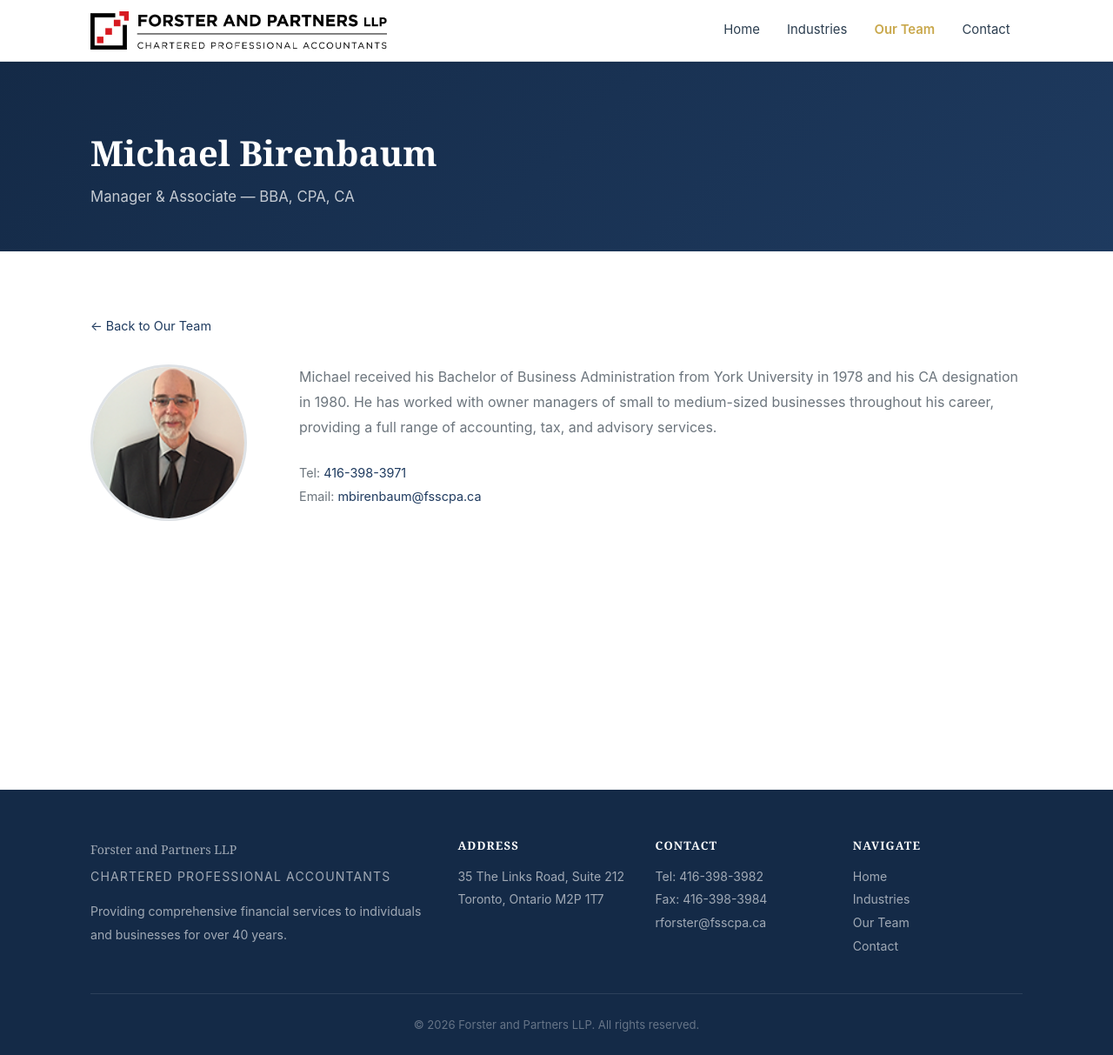
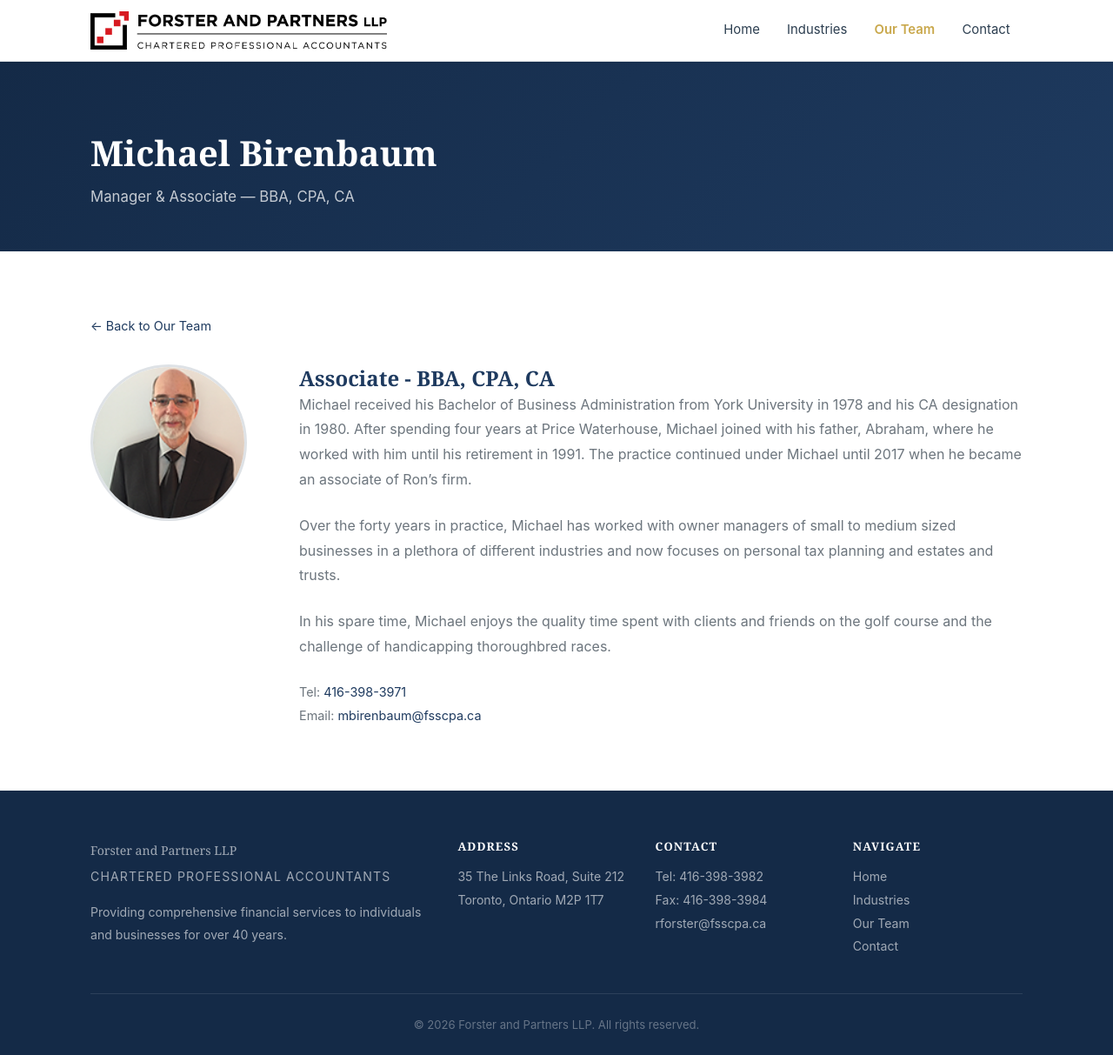
Before and after one commit to OliviaAn-dev/website, a Jekyll site: the page built from docs/team/michael-birenbaum.html, in a window 1280 px wide and 1213 px high. Shown: the whole window at 87% size. Built offline with Jekyll 4.4.1, drawn with Linux system fonts in a browser that asks for light colours.

Commit message:
add each team memeber description page

```diff
--- a/docs/team/michael-birenbaum.html
+++ b/docs/team/michael-birenbaum.html
@@ -19,7 +19,25 @@ permalink: /team/michael-birenbaum/
         <img src="{{ '/assets/images/michael_birenbaum.png' | relative_url }}" alt="Michael Birenbaum" class="profile-photo">
       </div>
       <div class="profile-body">
-        <p>Michael received his Bachelor of Business Administration from York University in 1978 and his CA designation in 1980. He has worked with owner managers of small to medium-sized businesses throughout his career, providing a full range of accounting, tax, and advisory services.</p>
+        <h1>Associate - BBA, CPA, CA</h1>
+        <p>
+          Michael received his Bachelor of Business Administration from York University in 1978 and
+          his CA designation in 1980.
+          After spending four years at Price Waterhouse, Michael joined with his father,
+          Abraham, where he worked with him until his retirement in 1991.
+          The practice continued under Michael until 2017 when he became an associate of Ron’s firm.
+        </p>
+        <p>
+           Over the forty years in practice,
+           Michael has worked with owner managers of small to medium sized businesses in
+           a plethora of different industries and
+           now focuses on personal tax planning and estates and trusts.
+        </p>
+        <p>
+          In his spare time, Michael enjoys the quality time spent with clients and
+          friends on the golf course and
+          the challenge of handicapping thoroughbred races.
+        </p>
         <div class="contact-details">
           <div>Tel: <a href="tel:4163983971">416-398-3971</a></div>
           <div>Email: <a href="mailto:mbirenbaum@fsscpa.ca">mbirenbaum@fsscpa.ca</a></div>
--- a/docs/team/olga-ananieva.html
+++ b/docs/team/olga-ananieva.html
@@ -19,7 +19,9 @@ permalink: /team/olga-ananieva/
         <img src="{{ '/assets/images/olga-ananieva.png' | relative_url }}" alt="Olga Ananieva" class="profile-photo">
       </div>
       <div class="profile-body">
-        <p>Olga Ananieva is a Partner at Forster and Partners LLP, bringing extensive expertise in accounting and taxation to a diverse client base. As a CPA, she provides a wide range of services to owner-managed businesses and individuals, with a focus on delivering personalized, results-driven solutions.</p>
+        <h1>Partner - CPA</h1>
+        <p>Olga joined the firm in January 2012 as a co-op student and became a full-time staff member in 2013. Her primary responsibilities are preparation of financial statements and tax returns, both corporate and personal. She also assists clients with payroll and remittance requirements and handles audits of many of the firm’s not-for-profit organizations.</p>
+        <p>In 2013 Olga graduated with an Advanced Diploma in Accounting and Finance with Honours from Seneca College, and in 2017 has successfully attained Honours Bachelors of Commerce from Laurentian University. In 2018, Olga passed her final examinations for the Chartered Professional Accountant certification program.</p>
         <div class="contact-details">
           <div>Tel: <a href="tel:4163983992">416-398-3992</a></div>
           <div>Email: <a href="mailto:oananieva@fsscpa.ca">oananieva@fsscpa.ca</a></div>
--- a/docs/team/ron-forster.html
+++ b/docs/team/ron-forster.html
@@ -19,7 +19,10 @@ permalink: /team/ron-forster/
         <img src="{{ '/assets/images/ron_forster.jpg' | relative_url }}" alt="Ron Forster" class="profile-photo">
       </div>
       <div class="profile-body">
-        <p>Ron received his undergraduate degree from McGill University in 1979 and his CA designation in 1981. Over his 40 years of practice, Ron has serviced clients in a variety of industries, concentrating in the provision of services to owner-managed businesses. He provides a wide range of services with a strong emphasis on taxation, auditing, and consulting. Ron takes special pride in his long-term relationships with his clients, and his practice continues to grow in the areas of real estate, construction, and not-for-profit organizations.</p>
+        <h1>Partner - B.Comm, CPA, CA</h1>
+        <p>Over his 40 years of practice Ron has serviced clients in a variety of industries, concentrating in the provision of services to owner managed businesses. This involves many facets including deciding whether to incorporate, succession of business to family members, assistance with financing, exit strategies, and wills and estate planning.</p>
+        <p>Over the last years, Ron's practice continues to grow in the areas of real estate, construction and not-for-profit organizations (including sitting on the Board of Directors). He provides a wide range of services with a strong emphasis on taxation, auditing and consulting and takes special pride on his long term relationships with his clients.</p>
+        <p>Ron received his undergraduate degree from McGill University in 1979 and his CA designation in 1981. He is currently a member of CPA Canada and CPA Ontario.</p>
         <div class="contact-details">
           <div>Tel: <a href="tel:4163983945">416-398-3945</a></div>
           <div>Email: <a href="mailto:rforster@fsscpa.ca">rforster@fsscpa.ca</a></div>
```
Also changed, not shown: docs/team/gil-john-abad.html (+16 -1 lines).
